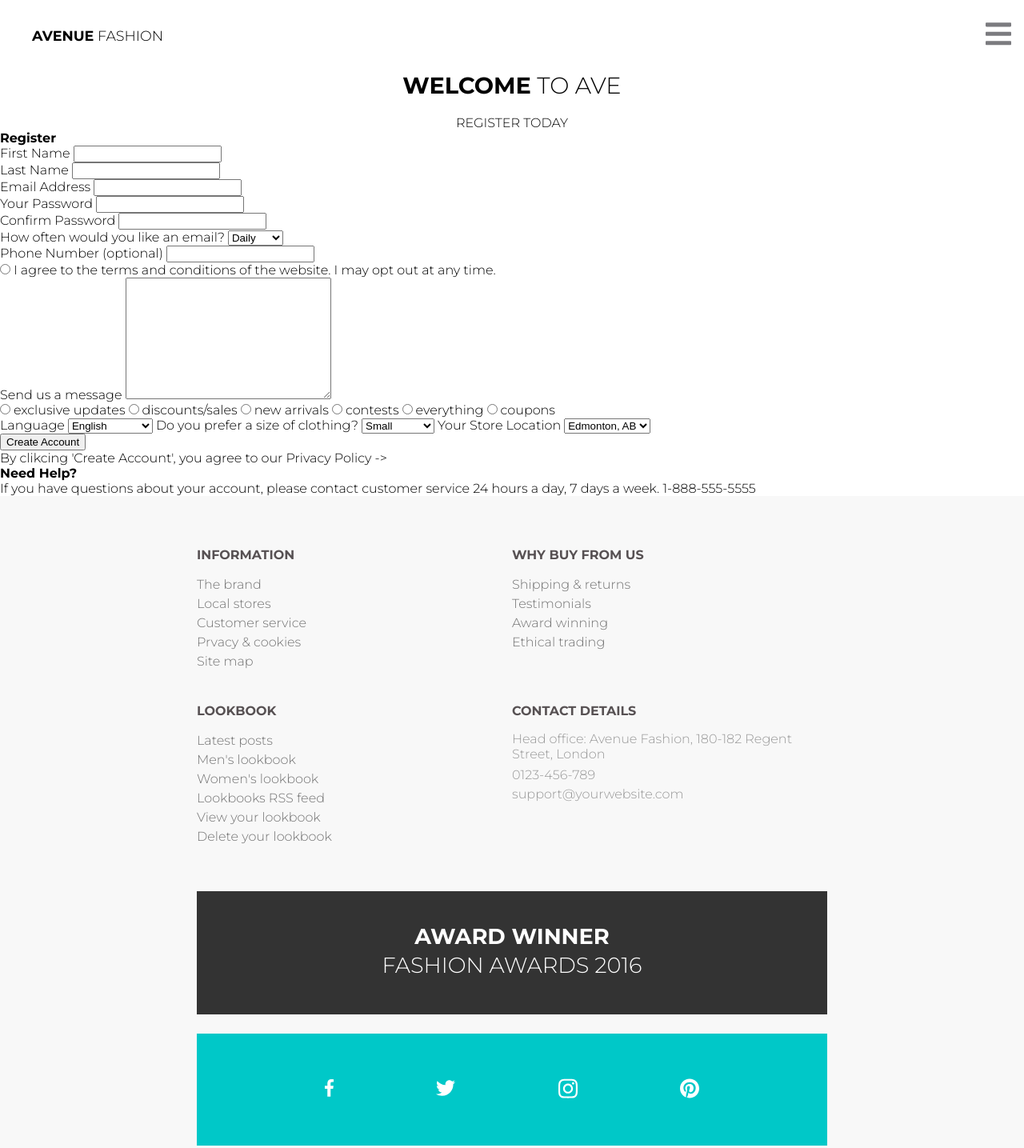
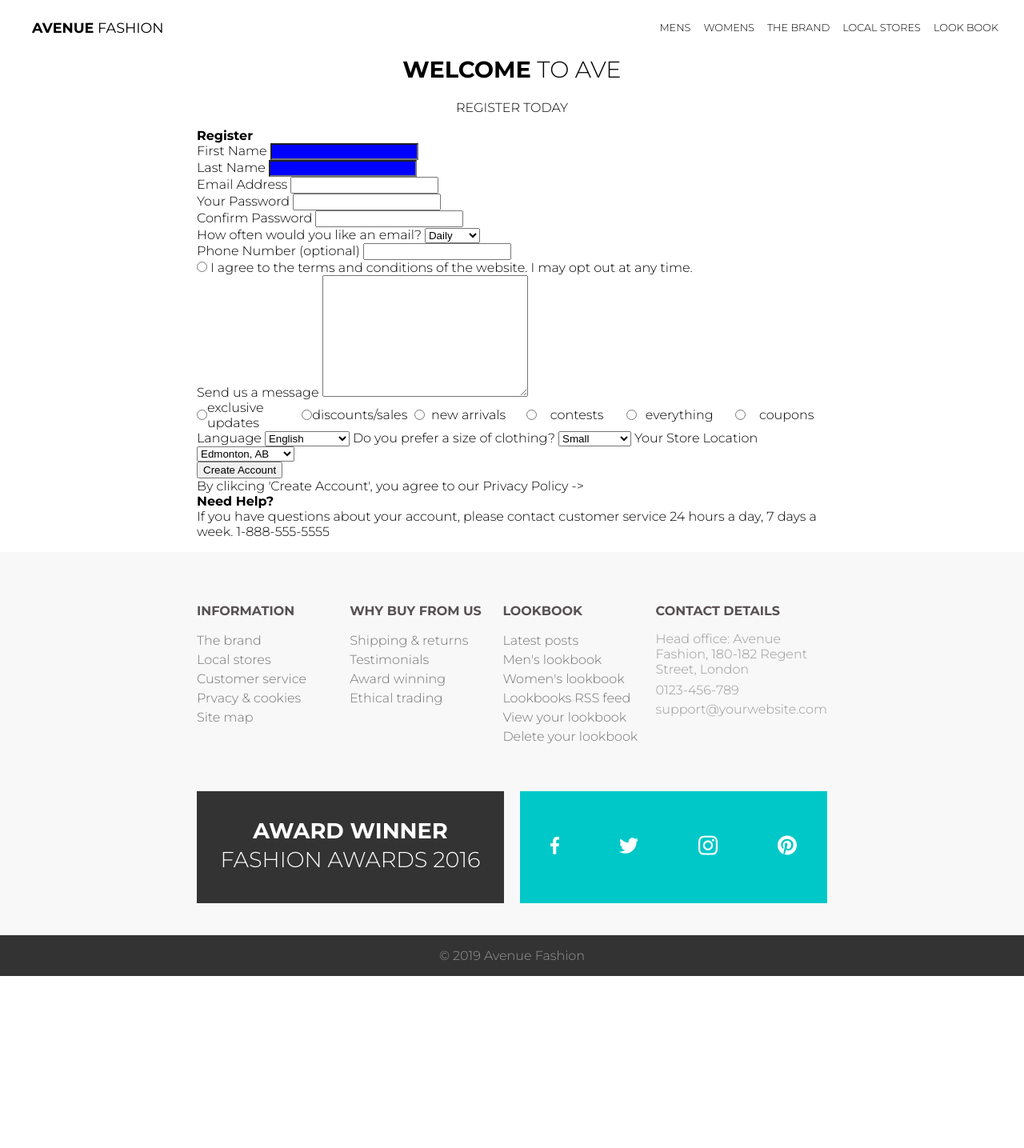
Before and after one commit to CodyRush/avenue-fashion, a website: page src/index.html in a window 1280 px wide. Shown: the top 1435 px of the page at 80% size. After the commit the page ends 1220 px from the top, so only its background shows below. Drawn offline with Linux system fonts and the light colour scheme.

Commit message:
started styling form

```diff
--- a/src/index.html
+++ b/src/index.html
@@ -12,9 +12,18 @@
 <body>
 
     <nav>
+        <h2 class="title"><span class="bold-text">Avenue</span> Fashion</h2>
         <ul class="icon-view">
-            <li class="title"><span class="bold-text">Avenue</span> Fashion</li>
             <li class="menu-icon"><a href="#"><svg aria-hidden="true" focusable="false" data-prefix="fas" data-icon="bars" class="svg-inline--fa fa-bars fa-w-14" role="img" xmlns="http://www.w3.org/2000/svg" viewBox="0 0 448 512"><path fill="#7b7b7f" d="M16 132h416c8.837 0 16-7.163 16-16V76c0-8.837-7.163-16-16-16H16C7.163 60 0 67.163 0 76v40c0 8.837 7.163 16 16 16zm0 160h416c8.837 0 16-7.163 16-16v-40c0-8.837-7.163-16-16-16H16c-8.837 0-16 7.163-16 16v40c0 8.837 7.163 16 16 16zm0 160h416c8.837 0 16-7.163 16-16v-40c0-8.837-7.163-16-16-16H16c-8.837 0-16 7.163-16 16v40c0 8.837 7.163 16 16 16z"></path></svg></a></li>
+        </ul>
+
+        <ul class="list-view">
+
+            <li><a href="#">mens</a></li>
+            <li><a href="#">womens</a></li>
+            <li><a href="#">the brand</a></li>
+            <li><a href="#">local stores</a></li>
+            <li><a href="#">look book</a></li>
         </ul>
     </nav>
 
@@ -26,32 +35,32 @@
 
     </header>
 
-    <main>
+    <main class="center-container">
         <form>
             <h2>Register</h2>
             <div>
-                <label for="">First Name</label>
-                <input type="text">
+                <label for="first-name">First Name</label>
+                <input type="text" id="first-name">
             </div>
             <div>
-                <label for="">Last Name</label>
-                <input type="text">
+                <label for="last-name">Last Name</label>
+                <input type="text" id="last-name">
             </div>
             <div>
-                <label for="">Email Address</label>
-                <input type="email">
+                <label for="email">Email Address</label>
+                <input type="email" id="email">
             </div>
             <div>
-                <label for="">Your Password</label>
-                <input type="password">
+                <label for="password">Your Password</label>
+                <input type="password" id="password">
             </div>
             <div>
-                <label for="">Confirm Password</label>
-                <input type="password">
+                <label for="confirm-pw">Confirm Password</label>
+                <input type="password" id="confirm-pw">
             </div>
             <div>
-                <label for="">How often would you like an email?</label>
-                <select name="" id="">
+                <label for="mailing-schedule">How often would you like an email?</label>
+                <select name="mailing-schedule" id="mailing-schedule">
                     <option value="daily">Daily</option>
                     <option value="monthly">Monthly</option>
                     <option value="yearly">Yearly</option>
@@ -59,50 +68,62 @@
                 </select>
             </div>
             <div>
-                <label for="">Phone Number (optional)</label>
-                <input type="number">
+                <label for="number">Phone Number (optional)</label>
+                <input type="number" id="number">
             </div>
             <div>
                 <input type="radio">
-                <label for="">I agree to the terms and conditions of the website. I may opt out at any time.</label>
+                <label for="terms">I agree to the terms and conditions of the website. I may opt out at any time.</label>
             </div>
             <div>
-                <label for="">Send us a message</label>
-                <textarea name="" id="" cols="30" rows="10"></textarea>
+                <label for="message">Send us a message</label>
+                <textarea name="message" id="message" cols="30" rows="10"></textarea>
             </div>
-            <div>
+            <div class="radio-container">
+                <div class="radio-group">
                     <input type="radio">
                     <label for="">exclusive updates</label>
+                </div>
+                <div class="radio-group">
                     <input type="radio">
                     <label for="">discounts/sales</label>
+                </div>
+                <div class="radio-group">
                     <input type="radio">
                     <label for="">new arrivals</label>
+                </div>
+                <div class="radio-group">
                     <input type="radio">
                     <label for="">contests</label>
+                </div>
+                <div class="radio-group">
                     <input type="radio">
                     <label for="">everything</label>
+                </div>
+                <div class="radio-group">
                     <input type="radio">
                     <label for="">coupons</label>
                 </div>
+            </div>
             <div>
-                <label for="">Language</label>
-                <select name="" id="">
+                <label for="language">Language</label>
+                <select name="language" id="language">
                     <option value="english">English</option>
                     <option value="not-supported">Not supported</option>
                     <option value="not-supported">Not supported</option>
                     <option value="not-supported">Not supported</option>
                 </select>
-                <label for="">Do you prefer a size of clothing?</label>
-                <select name="" id="">
+                <label for="size">Do you prefer a size of clothing?</label>
+                <select name="size" id="size">
                     <option value="small">Small</option>
                     <option value="medium">Medium</option>
                     <option value="large">Large</option>
                     <option value="xl">Extra Large</option>
                 </select>
-                <label for="">Your Store Location</label>
-                <select name="" id="">
+                <label for="location">Your Store Location</label>
+                <select name="location" id="location">
                     <option value="edm">Edmonton, AB</option>
-                    <option value="cgy">Calgary, AB</option>
+                    <option value="cgy">Beverly Hills, CA</option>
                     <option value="sea">Seattle, WA</option>
                     <option value="ny">New York, NY</option>
                 </select>
@@ -160,7 +181,7 @@
                     <h2 class="sm-header">award winner</h2>
                     <p class="sm-tag">fashion awards 2016</p>
                 </section>
-                <section>
+                <section class="icon-group">
                     <ul class="sm-icons">
                         <li class="facebook"><a href="#"><svg aria-hidden="true" focusable="false" data-prefix="fab" data-icon="facebook-f" class="svg-inline--fa fa-facebook-f fa-w-9" role="img" xmlns="http://www.w3.org/2000/svg" viewBox="0 0 264 512"><path fill="white" d="M215.8 85H264V3.6C255.7 2.5 227.1 0 193.8 0 124.3 0 76.7 42.4 76.7 120.3V192H0v91h76.7v229h94V283h73.6l11.7-91h-85.3v-62.7c0-26.3 7.3-44.3 45.1-44.3z"></path></svg></a></li>
                         <li class="icon"><a href="#"><svg aria-hidden="true" focusable="false" data-prefix="fab" data-icon="twitter" class="svg-inline--fa fa-twitter fa-w-16" role="img" xmlns="http://www.w3.org/2000/svg" viewBox="0 0 512 512"><path fill="white" d="M459.37 151.716c.325 4.548.325 9.097.325 13.645 0 138.72-105.583 298.558-298.558 298.558-59.452 0-114.68-17.219-161.137-47.106 8.447.974 16.568 1.299 25.34 1.299 49.055 0 94.213-16.568 130.274-44.832-46.132-.975-84.792-31.188-98.112-72.772 6.498.974 12.995 1.624 19.818 1.624 9.421 0 18.843-1.3 27.614-3.573-48.081-9.747-84.143-51.98-84.143-102.985v-1.299c13.969 7.797 30.214 12.67 47.431 13.319-28.264-18.843-46.781-51.005-46.781-87.391 0-19.492 5.197-37.36 14.294-52.954 51.655 63.675 129.3 105.258 216.365 109.807-1.624-7.797-2.599-15.918-2.599-24.04 0-57.828 46.782-104.934 104.934-104.934 30.213 0 57.502 12.67 76.67 33.137 23.715-4.548 46.456-13.32 66.599-25.34-7.798 24.366-24.366 44.833-46.132 57.827 21.117-2.273 41.584-8.122 60.426-16.243-14.292 20.791-32.161 39.308-52.628 54.253z"></path></svg></a></li>
--- a/src/scss/style/_footer.scss
+++ b/src/scss/style/_footer.scss
@@ -51,8 +51,11 @@ footer {
 .award {
     background: $primary-dark;
     color: #fff;
-    padding: 2.5rem 2.25rem;
-    margin-bottom: 1.5rem;
+    height: 140px;
+    display: flex;
+    flex-direction: column;
+    justify-content: center;
+    align-content: center;
     text-align: center;
 
     .sm-header {
@@ -72,7 +75,7 @@ footer {
     justify-content: space-around;
     align-items: center;
     background: $primary-light;
-    padding: 3.4rem 6rem;
+    height: 140px;
     color: white;
 
     .icon {
@@ -90,3 +93,25 @@ footer {
     color: $type-light;
     padding: 1rem 0;
 }
+
+@media(min-width: 760px) {
+    .links-container {
+        justify-content: space-evenly;
+        flex-wrap: nowrap;
+    }
+
+    .social-media {
+        display: flex;
+        justify-content: space-between;
+        align-items: center;
+
+        .icon-group {
+            width: 400px;
+        }
+
+        .award {
+            width: 400px;
+            margin-right: 20px;
+        }
+    }
+}
--- a/src/scss/style/_main.scss
+++ b/src/scss/style/_main.scss
@@ -0,0 +1,17 @@
+.radio-container {
+    display: flex;
+    justify-content: space-between;
+    align-items: center;
+    flex-wrap: wrap;
+
+    .radio-group {
+        display: flex;
+        justify-content: space-evenly;
+        align-items: center;
+        flex: 1 0;
+    }
+}
+
+input[type=text] {
+    background: blue;
+}
--- a/src/scss/style/_nav.scss
+++ b/src/scss/style/_nav.scss
@@ -1,11 +1,13 @@
-.icon-view {
+nav {
     display: flex;
     justify-content: space-between;
     align-items: center;
     padding: 1.5rem 1rem;
+}
 
 .title {
     margin-left: 1.5rem;
+    font-weight: normal;
     text-transform: uppercase;
     font-size: 1.1rem;
 }
@@ -13,4 +15,34 @@
 .menu-icon {
     width: 2rem;
 }
+
+.list-view {
+    display: none;
 }
+
+@media(min-width:760px) {
+    .icon-view {
+        display: none;
+    }
+
+    .list-view {
+        display: flex;
+        justify-content: space-between;
+        align-items: center;
+        font-size: 0.8rem;
+
+        li {
+            margin-right: 1rem;
+        }
+
+        a {
+            text-decoration: none;
+            text-transform: uppercase;
+            color: #000;
+        }
+
+        a:hover {
+            color: $primary-light;
+        }
+    }
+}
```
Also changed, not shown: src/css/style.css, 1 other file. Lines whose indentation alone changed are shown as unchanged.
